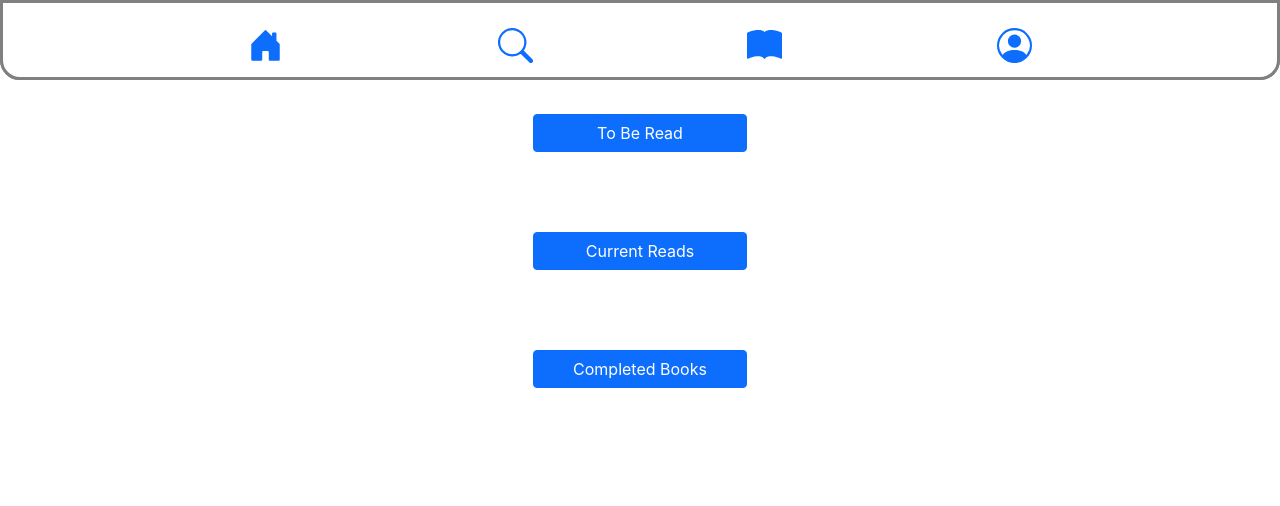
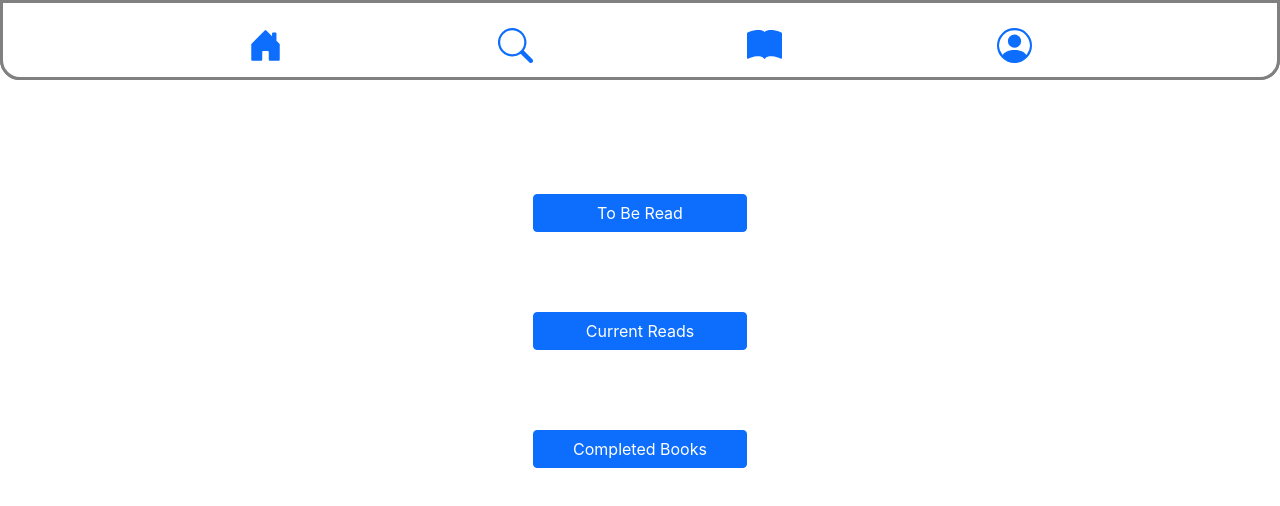
Before and after one commit to partyzl/bookstack, a React (Create React App) app in the folder client/: page / in a window 1280 px wide. Shown: the top 506 px of the page. Built offline with nearby package versions, Linux system fonts and the light colour scheme.

Commit message:
fixed issue where body was being rendered behind the nav bar, so just fixed this with padding for now

```diff
--- a/client/src/index.css
+++ b/client/src/index.css
@@ -7,7 +7,17 @@ body {
   -moz-osx-font-smoothing: grayscale;
 }
 
+.body {
+  padding-top: 0px;
+}
+
 code {
   font-family: source-code-pro, Menlo, Monaco, Consolas, 'Courier New',
     monospace;
 }
+
+@media (min-width: 600px) {
+  .body {
+    padding-top: 80px;
+  }
+}
--- a/client/src/pages/Profile/index.js
+++ b/client/src/pages/Profile/index.js
@@ -6,18 +6,24 @@ const Profile = () => {
 
     return (
         <div className="body">
+
             {/* profile picture */}
             <img alt="profile picture"/>
+
             {/* username */}
             <h2>placeholder username</h2>
+
             <h4>Favourite Character: </h4>
             {/* will be pulled from db */}
             {/* <h5>{}</h5> */}
+
             <h4>Favourite Quote: </h4>
             {/* will be pulled from db */}
             {/* <h5>{}</h5> */}
+
             <h4>Books currently being read: </h4>
             <SimpleSlider />
+
             <Nav />
         </div>
     )
```
